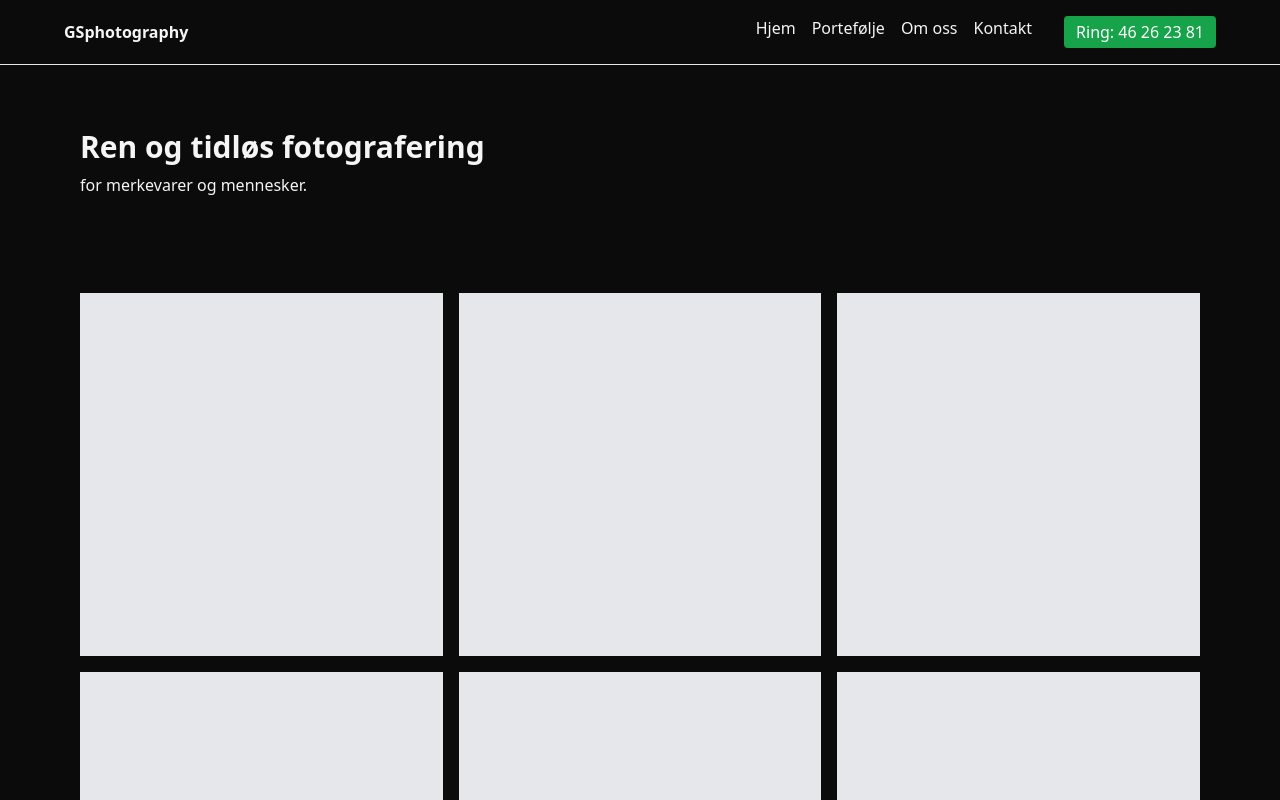
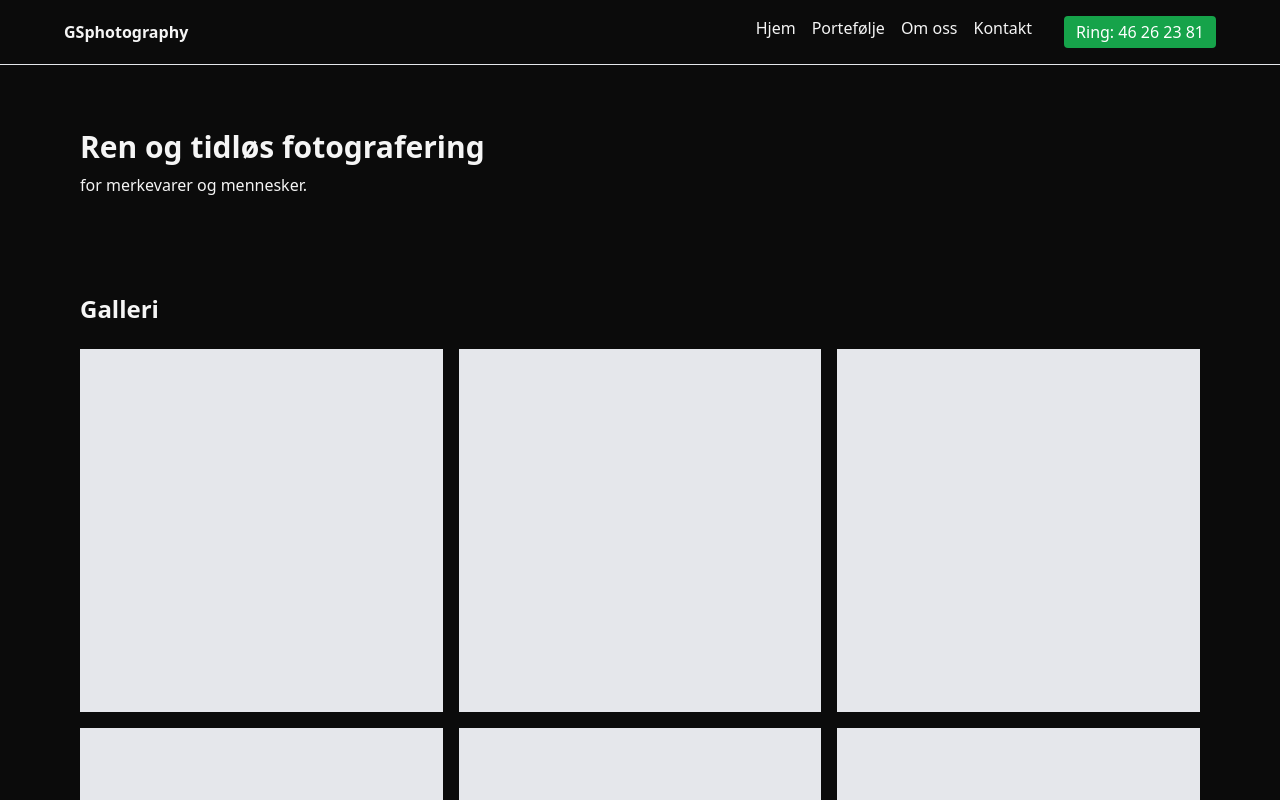
Before and after one commit to tiesiogfoto/gsphotography-portfolio, a Next.js app: page / in a window 1280 px wide. Shown: the top 800 px of the page. Built offline with nearby package versions, Linux system fonts and the light colour scheme.

Commit message:
Update Gallery.tsx

```diff
--- a/components/Gallery.tsx
+++ b/components/Gallery.tsx
@@ -1,12 +1,15 @@
 export default function Gallery() {
   return (
-    <section className="max-w-6xl mx-auto py-8 px-4 grid grid-cols-2 md:grid-cols-3 gap-4">
+    <section className="max-w-6xl mx-auto py-8 px-4">
+      <h2 className="text-2xl font-semibold mb-6">Galleri</h2>
+      <div className="grid grid-cols-2 md:grid-cols-3 gap-4">
         <div className="aspect-square bg-gray-200" />
         <div className="aspect-square bg-gray-200" />
         <div className="aspect-square bg-gray-200" />
         <div className="aspect-square bg-gray-200" />
         <div className="aspect-square bg-gray-200" />
         <div className="aspect-square bg-gray-200" />
+      </div>
     </section>
   );
 }
```
Lines whose indentation alone changed are shown as unchanged.
